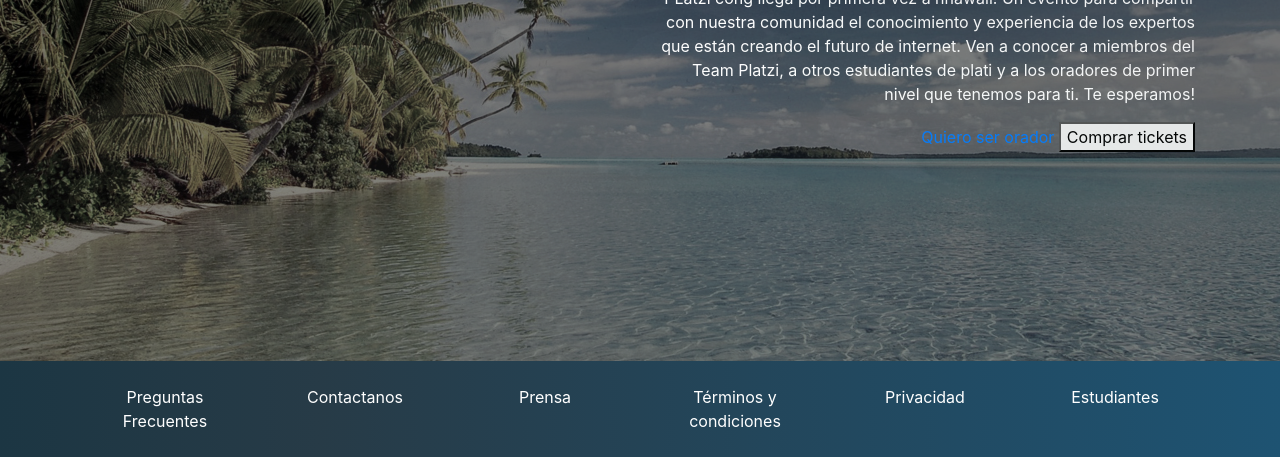
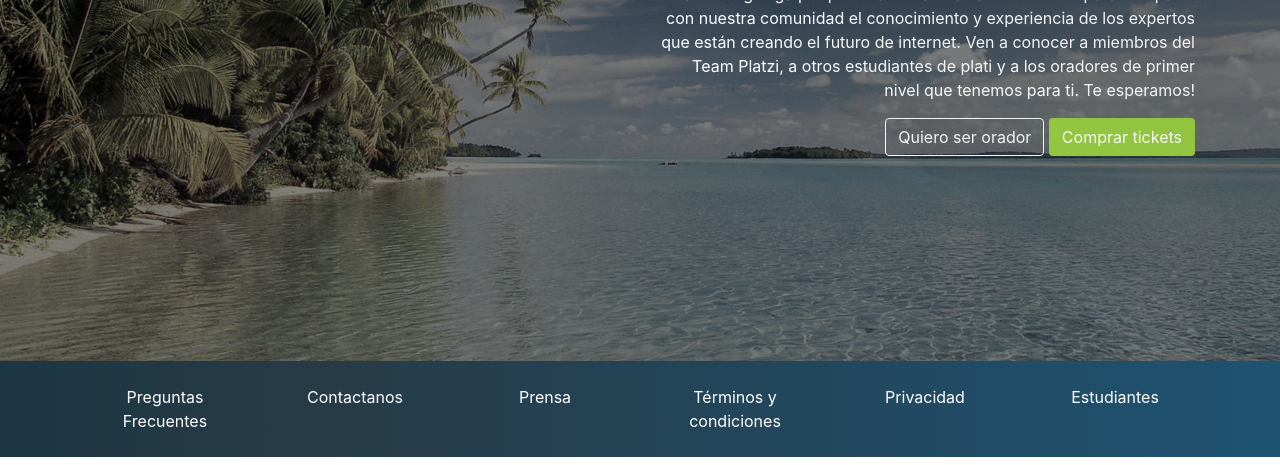
Before and after one commit to GiiOMY/Cp_Bootstrap_, a plain HTML site: page index.html in a window 1280 px wide. Shown: the part 335-800 px from the top of the page. Drawn offline with nearby package versions, Linux system fonts and the light colour scheme.

Commit message:
Estilo de botones en carousel ppal

```diff
--- a/index.css
+++ b/index.css
@@ -1,5 +1,14 @@
 .text-platzi{
     color:#97c93e !important;
+}
+
+.btn-platzi {
+    background-color: #97c93e;
+    color:white;
+}
+
+.btn-platzi:hover{
+    background-color:#82ad36;
 }
 
 #header img{
--- a/index.html
+++ b/index.html
@@ -120,8 +120,8 @@
                                     de plati y a los oradores de primer nivel que tenemos para ti.
                                     Te esperamos!
                                 </p>
-                                <a href="">Quiero ser orador</a>
-                                <button type="button">Comprar tickets</button>
+                                <a href="" class="btn btn-outline-light">Quiero ser orador</a>
+                                <button type="button" class="btn btn-platzi">Comprar tickets</button>
                             </div>
                         </div>
 
```
